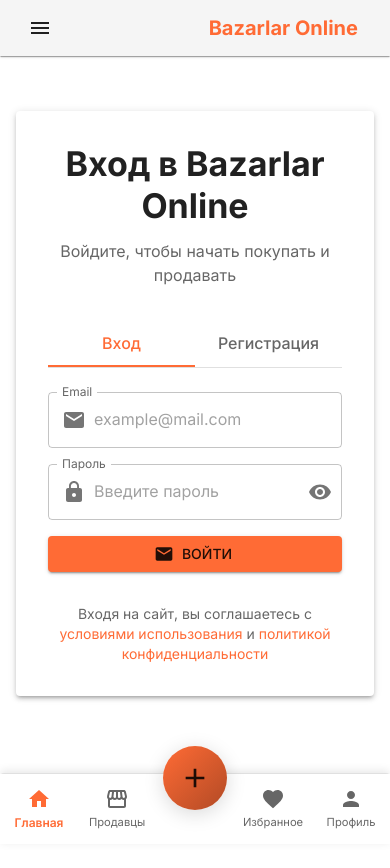
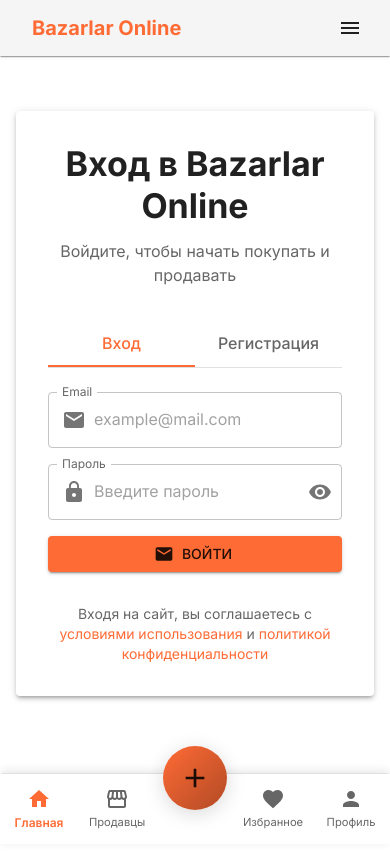
Before and after one commit to bekisapiev/bazarlaronline, a React (Create React App) app in the folder frontend/: page /login in a window 390 px wide. Shown: the top 868 px of the page. Built offline with nearby package versions, Linux system fonts and the light colour scheme; no server answers.

Commit message:
Изменено расположение элементов в Header: логотип слева, иконка меню справа

```diff
--- a/frontend/src/components/layout/Header.tsx
+++ b/frontend/src/components/layout/Header.tsx
@@ -120,19 +120,6 @@ const Header: React.FC = () => {
       <AppBar position="sticky" color="default" elevation={1}>
         <Container maxWidth="xl">
           <Toolbar sx={{ justifyContent: 'space-between', py: 1 }}>
-            {/* Mobile Menu Icon */}
-            {isMobile && (
-              <IconButton
-                edge="start"
-                color="inherit"
-                aria-label="menu"
-                onClick={handleDrawerToggle}
-                sx={{ mr: 2 }}
-              >
-                <MenuIcon />
-              </IconButton>
-            )}
-
             {/* Logo */}
             <Link to="/" style={{ textDecoration: 'none', color: 'inherit' }}>
               <Typography
@@ -297,6 +284,19 @@ const Header: React.FC = () => {
               </Button>
             )}
           </Box>
+
+          {/* Mobile Menu Icon */}
+          {isMobile && (
+            <IconButton
+              edge="end"
+              color="inherit"
+              aria-label="menu"
+              onClick={handleDrawerToggle}
+              sx={{ ml: 2 }}
+            >
+              <MenuIcon />
+            </IconButton>
+          )}
         </Toolbar>
       </Container>
     </AppBar>
```
